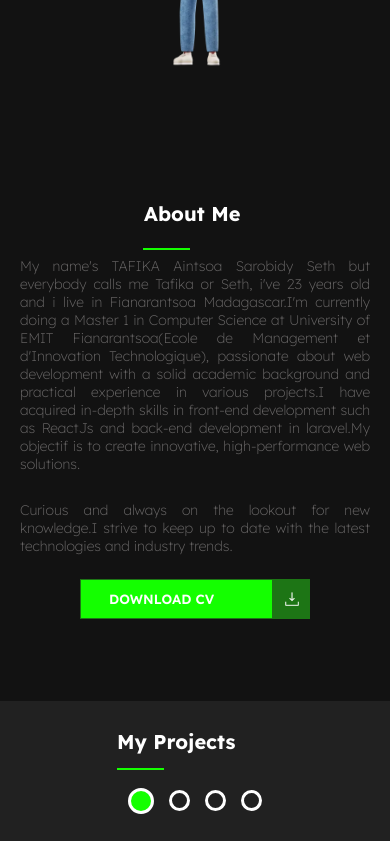
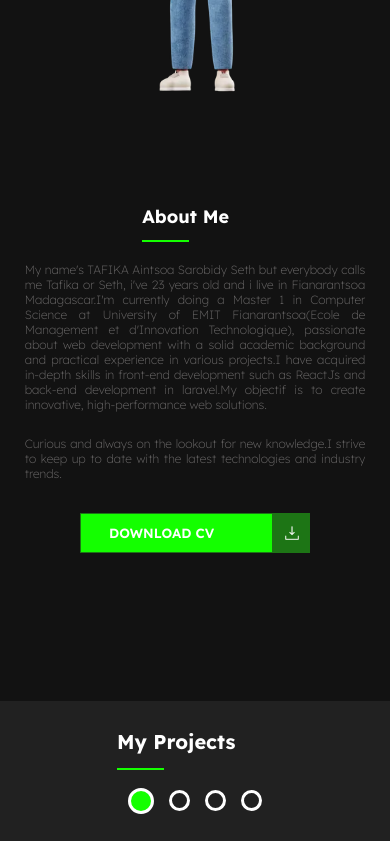
Before and after one commit to tafikaSeth/Portfolio, a React (Create React App) app: page / in a window 390 px wide. Shown: the part 1156-1997 px from the top of the page. Built offline with nearby package versions, Linux system fonts and the light colour scheme.

Commit message:
"feat: espacement"

```diff
--- a/src/components/About/about.css
+++ b/src/components/About/about.css
@@ -243,13 +243,11 @@
     font-size: 25px;
   }
   .content-about-texte hr{
-    width: 65px;
     border: 1px solid #14FF00;
   }
   .content-about-texte p{
-    font-size: 16px;
+    font-size: 14px;
     text-align: justify;
-    width: 500px;
   }
   .content-about-image{
     transform: translateX(0px);
@@ -260,7 +258,7 @@
     width: 240px;
     display: flex;
     flex-direction: row;
-    transform: translateY(15px);
+    transform: translateY(20px)!important;
   }
   .button{
     width: 230px;
@@ -277,178 +275,74 @@
 }
 
 @media screen and (max-width: 640px) {
-  .container-about{
-    width: 100%;
-    height: 120vh;
-  }
   .content-about{
-    width: 100%;
-    height: 85%;
-    display: flex;
-    flex-direction: column;
-    justify-content: center;
-    align-items: center;
     gap: 50px;
   }
   .content-about-texte{
-    width: 100%;
-    display: flex;
-    flex-direction: column;
-    justify-content: center;
-    align-items: center;
     transform: translateY(-50px);
   }
   .content-about-texteOne{
-    display: flex;
-    flex-direction: column;
-    justify-content: center;
-    align-items: center;
     transform: translateY(20px);
-  }
-  .content-about-texte h1{
-    font-size: 25px;
-  }
-  .content-about-texte hr{
-    width: 65px;
-    border: 1px solid #14FF00;
-  }
-  .content-about-texte p{
-    font-size: 16px;
-    text-align: justify;
-    width: 500px;
   }
   .content-about-image{
     height: 50%;
     background-size: contain;
   }
   .content-about-btn{
-    width: 240px;
-    display: flex;
-    flex-direction: row;
-  }
-  .button{
-    width: 230px;
-  }
-  .button .button-icon{
-    transform: translateX(185px);
-    height: 100%;
-    width: 39px;
-  }
-  .button:hover .button-icon{
-    transform: translateX(35px);
+    transform: translateY(40px)!important;
   }
 }
 
  @media (max-width: 516px) {
-    .container-about{
-      width: 100%;
-      height: 120vh;
-    }
-    .content-about{
-      width: 100%;
-      height: 85%;
-      display: flex;
-      flex-direction: column;
-      justify-content: center;
-      align-items: center;
-    }
-    .content-about-texte{
-      width: 100%;
-      display: flex;
-      flex-direction: column;
-      justify-content: center;
-      align-items: center;
-      transform: translateY(-50px);
-    }
-    .content-about-image{
-      height: 50%;
-      background-size: contain;
-    }
-    .content-about-texteOne hr{
-      width: 45px;
-      margin-left: 0px;
-      transform: translateY(-14px);
-    }
+   .content-about-title{
+     width: 30%;
+   }
+  .content-about-texteOne hr{
+    width: 45px;
+    margin-left: 0px;
+  }
     .content-about-texte p,h1{
       width: 97%;
-      font-family: 'Lexend',sans-serif;
-      text-align: justify;
     }
-    .content-about-title{
-      width: 30%;
-      display: flex;
-      flex-direction: column;
-      justify-content: center;
-      align-items: center;
-      transform: translateY(15px);
+    .content-about-texte h1{
+      font-size: 20px;
     }
     .content-about-texte p{
-      font-size: 16px;
+      font-size: 14px;
     }
     .content-about-btn{
-      display: flex;
-      flex-direction: row;
       justify-content: space-around;
       transform: translateY(40px)!important;
     }
 
-  }
-  @media screen and (max-width: 418px) {
-    .content-about-texte h1{
-      font-size: 20px;
-    }
   }
   @media screen and (max-width: 396px) {
     .content-about{
       gap: 0;
     }
     .content-about-image{
-      width: 50%;
+      height: 40%;
+      transform: translateY(-10px);
     }
-    .content-about-texte h1{
-      font-size: 20px;
-    }
-    .content-about-texte p{
-      width: 350px;
-      font-size: 14px;
-    }
-  }
-  @media screen and (max-width: 406px) {
-    .content-about-btn{
-      transform: translateY(25px)!important;
-    }
-  }
-  @media screen and (max-width: 396px) {
-    .content-about-texteOne{
-      transform: translateY(40px);
-    }
-    .content-about-btn{
-      transform: translateY(50px)!important;
-    }
-  }
-  @media screen and (max-width: 364px) {
-    .container-about{
-      height: 110vh;
-    }
-    .content-about{
-      gap: 0;
-      width: 90%;
-    }
-    .content-about-texte{
-      transform: translateY(-50px);
+    .content-about-title{
+      margin-top: 30px;
     }
     .content-about-texte h1{
       font-size: 18px;
     }
     .content-about-texte p{
-      width: 300px;
       font-size: 12px;
     }
   }
-  @media screen and (max-width: 335px) {
-    .content-about{
-      gap: 0;
-      width: 90%;
+  @media screen and (max-width: 364px) {
+    .container-about{
+      height: 100vh;
+    }
+    .content-about-image{
+      transform: translateY(5px);
+    }
+    .content-about-title{
+      margin-top: 35px;
     }
     .content-about-texte{
       transform: translateY(-50px);
@@ -456,11 +350,7 @@
     .content-about-texte h1{
       font-size: 16px;
     }
-    .content-about-texteOne hr{
-      transform: translateY(-7px)!important;
-    }
     .content-about-texte p{
-      width: 280px;
       font-size: 10px;
     }
   }
@@ -487,7 +377,6 @@
       font-size: 12px;
     }
     .content-about-texte p{
-      width: 95%;
       font-size: 10px;
     }
   }
--- a/src/components/Contact/contact.css
+++ b/src/components/Contact/contact.css
@@ -321,7 +321,6 @@
         align-items: center;
         gap: 0px;
         transform: translateY(-90px);
-
     }
     .content-contact-title{
         width: 20%;
@@ -354,7 +353,7 @@
         transform: translate(25%,25%);
     }
     .content-contact-cardTwo{
-        width: 70%;
+        width: 90%;
         height: 90%;
         margin: 0;
     }
@@ -387,15 +386,7 @@
 }
 @media screen and (max-width: 678px) {
     .content-contact-title h1{
-        font-size: 23px;
-    }
-    .content-contact-cardTwo-message input{
-        width: 350px;
-        height: 60%;
-    }
-    #input-message{
-        width: 350px;
-        height: 1000px;
+        font-size: 20px;
     }
     .btnDisable{
         width: 250px!important;
@@ -410,7 +401,7 @@
 @media screen and (max-width: 640px) {
     .container-contact{
         width: 100%;
-        height: 130vh;
+        height: 140vh;
         background: #212121;
     }
     .content-contact{
@@ -426,7 +417,7 @@
         width: 40%;
     }
     .content-contact h1{
-        font-size: 25px;
+        font-size: 20px;
     }
     .content-contact hr{
         width: 60px;
@@ -451,7 +442,7 @@
     }
     .content-contact-cardTwo{
         width: 90%;
-        height: 80%;
+        height: 95%;
         margin: 0;
     }
     .content-contact-cardTwo h4{
@@ -568,7 +559,7 @@
 @media screen and (max-width: 400px) {
     .container-contact{
         width: 100%;
-        height: 100vh;
+        height: 110vh;
         background: #212121;
     }
     .content-contact{
@@ -610,7 +601,7 @@
     }
     .content-contact-cardTwo{
         width: 90%;
-        height: 90%;
+        height: 100%;
         margin: 0;
     }
     .content-contact-cardTwo h4{
@@ -645,9 +636,15 @@
     .content-contact{
         width: 324px;
     }
+    .content-contact-cardOne p{
+        transform: translate(25%,-20px)!important;
+    }
+    .content-contact-cardTwo, .content-contact-title, .content-contact-cardOne h2, h5 {
+        transform: translateY(-20px)!important;
+    }
     .content-contact-cardTwo{
         width: 90%;
-        height: 90%;
+        height: 100%;
     }
     .content-contact-cardTwo-message input{
         width: 100%;
--- a/src/components/Navbar/index.js
+++ b/src/components/Navbar/index.js
@@ -1,7 +1,7 @@
 /* eslint-disable jsx-a11y/alt-text */
 /* eslint-disable jsx-a11y/anchor-is-valid */
 import React from "react";
-import Menu from "../Assets/icons8-menu-50.png"
+import Menu from "../Assets/Icons/menu.png"
 import pathFb from '../Assets/Icons/fb (2).png'
 import pathApp from '../Assets/Icons/app.png'
 import pathIn from '../Assets/Icons/in.png'
--- a/src/components/Navbar/navbar.css
+++ b/src/components/Navbar/navbar.css
@@ -137,10 +137,10 @@ html{
     display: none;
   }
   .navbar .menu{
-    margin-left: 25px;
+    margin-left: 20px;
     display: block;
-    width: 35px;
-    height: 35px;
+    width: 45px;
+    height: 45px;
   }
   .navbar-links a{
     display: none;
--- a/src/components/Skills/Card/card.css
+++ b/src/components/Skills/Card/card.css
@@ -170,7 +170,7 @@
     font-size: 14px;
   }
   .flip-box-front-content p{
-    font-size: 12px;
+    font-size: 10px;
     font-weight: normal;
   }
   .flip-box-back{
--- a/src/components/Skills/CardDb/index.js
+++ b/src/components/Skills/CardDb/index.js
@@ -17,9 +17,9 @@ const CardDb = ({title,image}) => {
     }
     return(
         <motion.div className="flip-box" onClick={handleClick}
-            // initial = {{ opacity: 0, scale: 0 }}
-            // whileInView={{ opacity: 1, scale: 1, transition: { delay: 0.5, duration: 0.8 } }}
-            // viewport={{ once: false, amount: .5 }}
+            initial = {{ opacity: 0, scale: 0 }}
+            whileInView={{ opacity: 1, scale: 1, transition: { delay: 0.5, duration: 0.8 } }}
+            viewport={{ once: false, amount: .5 }}
         >
             <div className={`flip-box-inner ${isFlipped ? 'flipped' : ''}`}>
                 <div className={front}>
```
Also changed, not shown: src/components/Home/home.css (+26 -113 lines), src/components/Assets/Icons/menu.png (added), 1 other file (tests, documents, lock files or other folders).
